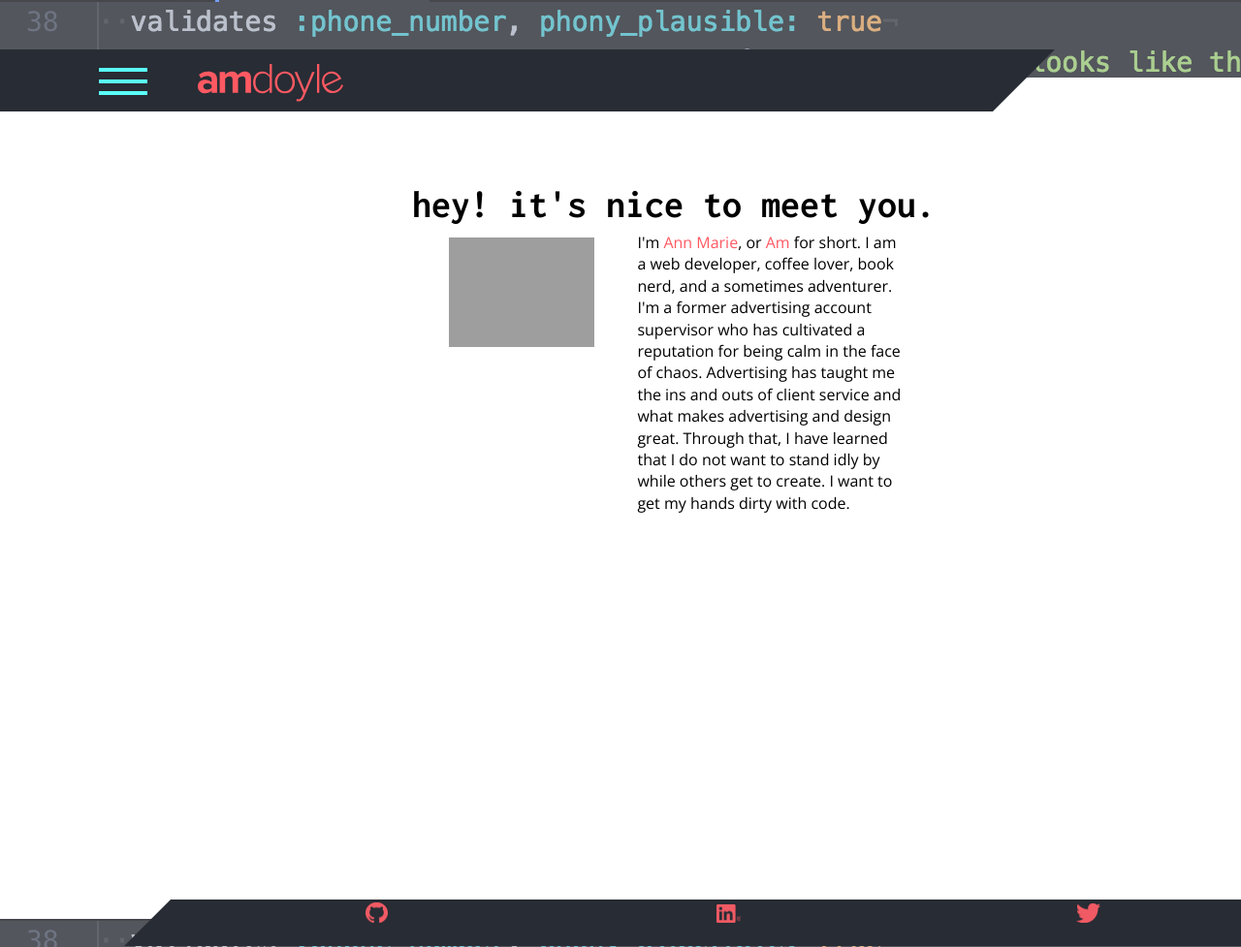
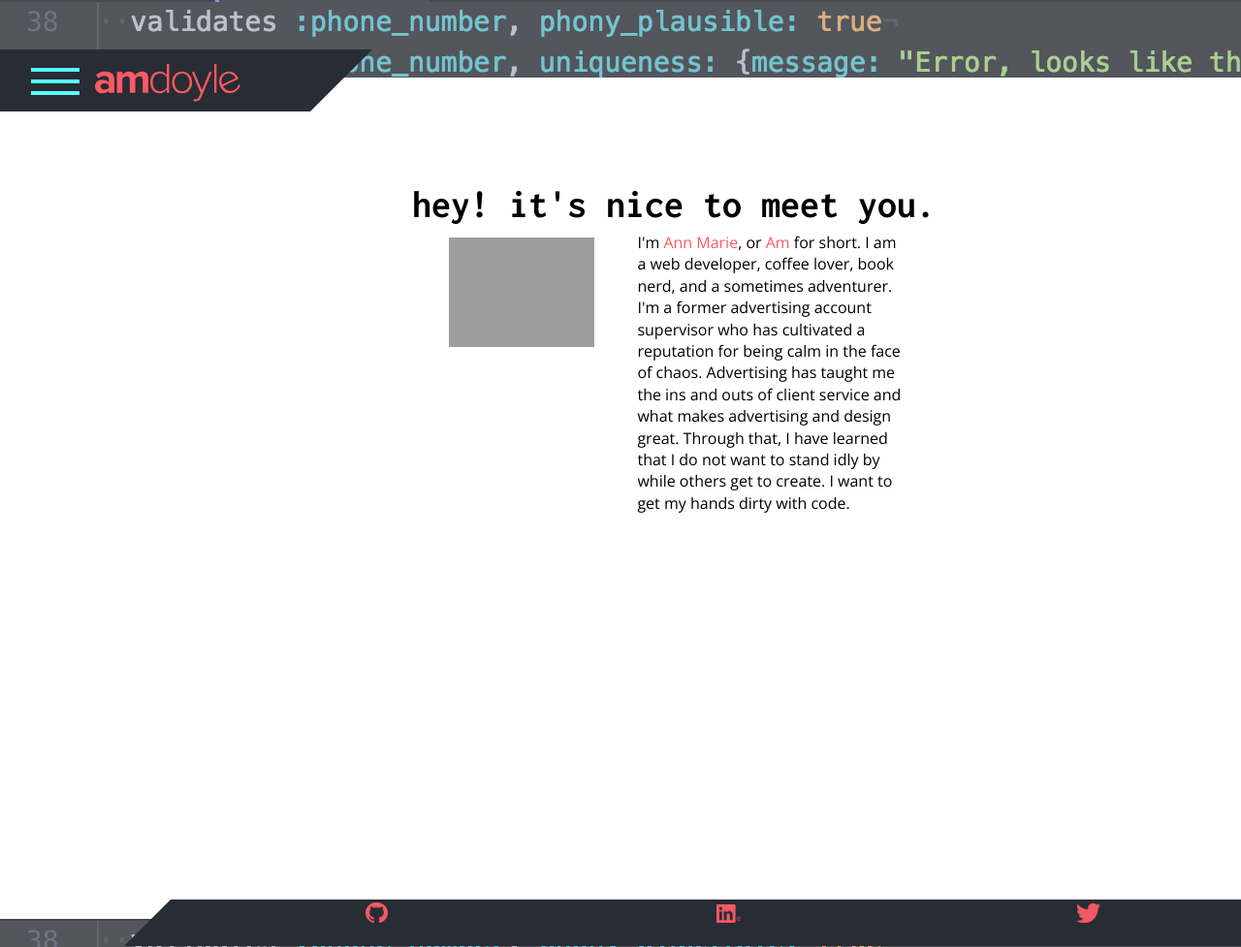
Before and after one commit to amdoyle/amdoyle, a Jekyll site: the page built from index.html, in a window 1280 px wide and 977 px high. Shown: the whole window at 97% size. Built offline with Jekyll 4.4.1, drawn with Linux system fonts in a browser that asks for light colours; nearby versions of some CDN libraries.

Commit message:
Mid wip on nav update

```diff
--- a/_sass/_layout.scss
+++ b/_sass/_layout.scss
@@ -47,7 +47,7 @@
   opacity: 1  ;
   position: relative;
   z-index: 10;
-  width: 80%;
+  width: 60vw;;
   border-top: 3em solid $grey-color;
   border-right: 3em solid rgba(0,0,0,0);
   margin: 4% 10% 0 0;
@@ -395,6 +395,7 @@
   }
 
   #navbar {
+    width: 25vw;
     border-top: 4em solid #282c34;
     border-right: 4em solid transparent
   }
```
